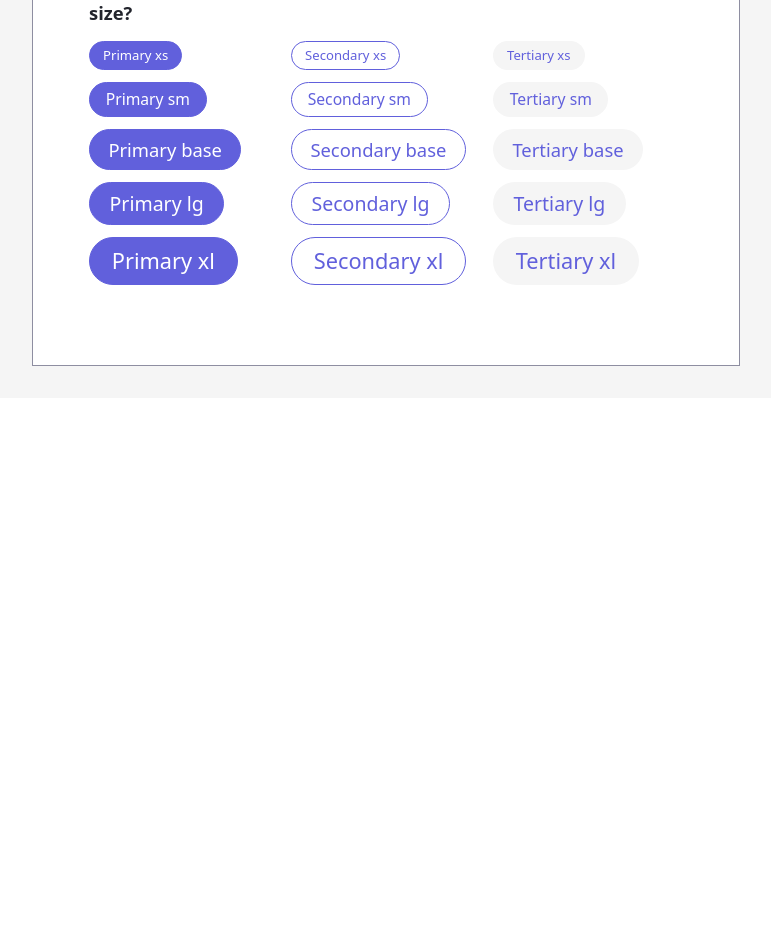
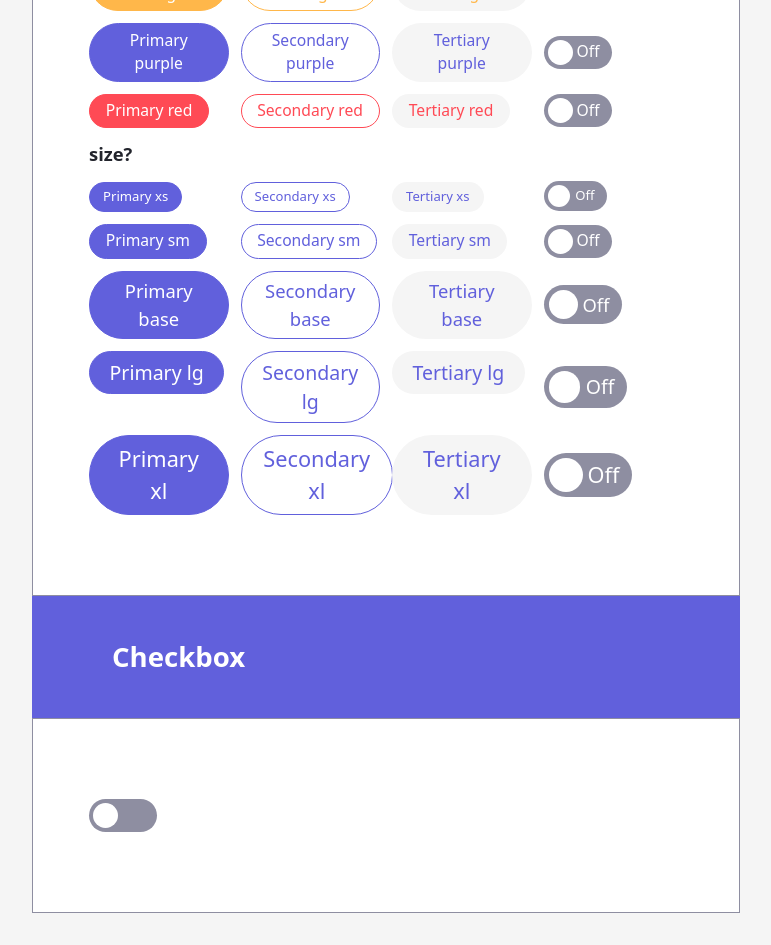
Before and after one commit to ratnov2/broker, a Next.js app: page /ui/buttons in a window 1280 px wide. Shown: the part 860-1805 px from the top of the page, without its empty margins (382-1153 px from the left). Before the commit the page ends 1258 px from the top, so only its background shows below. Built offline with nearby package versions, Linux system fonts and the light colour scheme; no server answers.

Commit message:
feat(checkbox)

```diff
--- a/app/components/ui/Buttons.tsx
+++ b/app/components/ui/Buttons.tsx
@@ -1,12 +1,13 @@
 /**
  * This is only for test purposes to show ui buttons
  */
-import { FC } from 'react'
+import { ChangeEventHandler, FC, useEffect, useState } from 'react'
 
 import Layout from '@/layout/Layout'
 
 import Button from '@/ui/button/Button'
 import { IButtonSize } from '@/ui/button/button.interface'
+import Field from '@/ui/field/Field'
 
 import { tailwindColorsType } from '@/utils/tailwindColors'
 
@@ -59,7 +60,7 @@ const Buttons: FC = () => {
 
 						<div className='font-bold'>color?</div>
 						{colors.map(color => (
-							<div className='grid grid-cols-3 gap-3' key={color}>
+							<div className='grid grid-cols-4 gap-3' key={color}>
 								<div>
 									<Button variant='primary' color={color}>
 										Primary {color}
@@ -75,12 +76,20 @@ const Buttons: FC = () => {
 										Tertiary {color}
 									</Button>
 								</div>
+								<div className='flex items-center'>
+									<Field
+										key={color}
+										type='checkbox'
+										color={color}
+										withText={true}
+									/>
+								</div>
 							</div>
 						))}
 
 						<div className='font-bold'>size?</div>
 						{sizes.map(size => (
-							<div className='grid grid-cols-3 gap-3' key={size}>
+							<div className='grid grid-cols-4 gap-3' key={size}>
 								<div>
 									<Button variant='primary' size={size}>
 										Primary {size}
@@ -96,8 +105,23 @@ const Buttons: FC = () => {
 										Tertiary {size}
 									</Button>
 								</div>
+								<div className='flex items-center'>
+									<Field
+										key={size}
+										type='checkbox'
+										dimension={size}
+										withText={true}
+									/>
+								</div>
 							</div>
 						))}
+					</div>
+					{/* checkbox */}
+					<h3 className='bg-purple text-2xl p-10 pl-20 text-white font-bold'>
+						Checkbox
+					</h3>
+					<div className='px-14 py-20 border border-gray bg-white flex flex-col flex-wrap gap-3'>
+						<Field type='checkbox' />
 					</div>
 				</div>
 			</div>
--- /dev/null
+++ b/app/components/ui/field/Field.module.scss
@@ -0,0 +1,186 @@
+@import 'app/assets/styles/_variables.scss';
+
+$xs: 45;
+$sm: 50;
+$base: 60;
+$lg: 65;
+$xl: 70;
+
+// $sizes: 45, 50, 60 65, 70;
+
+// @mixin m-sizes {
+//   @for $i from 1 through $columns {
+//   .col-#{$i} { width: $column-size * $i; }
+//   }
+// }
+
+@function size($base_width, $property: 0, $extra_width: 18, $extra_height: 8) {
+	$offset: 5;
+	@if $base_width <= 50 {
+		$offset: 4;
+	}
+	@if $property == 'parent' {
+		@return ($base_width + $extra_height) / 2 + $offset + px;
+	}
+	@if $property == 'child-dimension' {
+		@return ($base_width + $extra_height) / 2 - $offset + px;
+	}
+	@if $property == 'child-translate' {
+		@return ($base_width - $extra_height) / 2 + $extra_width - $offset + px;
+	}
+	@if $property == 'child-offset' {
+		@return $offset + px;
+	}
+	@if $property == 'left-text' {
+		@return $offset + 8 + px;
+	}
+	@if $property == 'right-text' {
+		@return $offset + 8 + px;
+	}
+
+	@return $base_width + $extra_width + px;
+}
+
+.On {
+	opacity: 0;
+	left: size($xs, 'left-text');
+}
+.Off {
+	opacity: 1;
+	right: size($xs, 'right-text');
+}
+
+// container
+.checkbox {
+	display: inline-block;
+	position: relative;
+
+	&.xs {
+		height: size($xs, 'parent');
+		width: size($xs);
+	}
+	&.sm {
+		height: size($sm, 'parent');
+		width: size($sm);
+	}
+	&.base {
+		height: size($base, 'parent');
+		width: size($base);
+	}
+	&.lg {
+		height: size($lg, 'parent');
+		width: size($lg);
+	}
+	&.xl {
+		height: size($xl, 'parent');
+		width: size($xl);
+	}
+
+	// needed to simulate new fake_input ( real input is hidden )
+	.fake_input {
+		background-color: $gray;
+		bottom: 0;
+		cursor: pointer;
+		left: 0;
+		position: absolute;
+		right: 0;
+		top: 0;
+		transition: 0.4s;
+		border-radius: 9999px;
+
+		&::before {
+			background-color: $white;
+			content: '';
+			position: absolute;
+			transition: 0.4s;
+			border-radius: 50%;
+		}
+
+		&.xs::before {
+			bottom: size($xs, 'child-offset');
+			height: size($xs, 'child-dimension');
+			left: size($xs, 'child-offset');
+			width: size($xs, 'child-dimension');
+		}
+		&.sm::before {
+			bottom: size($sm, 'child-offset');
+			height: size($sm, 'child-dimension');
+			left: size($sm, 'child-offset');
+			width: size($sm, 'child-dimension');
+		}
+		&.base::before {
+			bottom: size($base, 'child-offset');
+			height: size($base, 'child-dimension');
+			left: size($base, 'child-offset');
+			width: size($base, 'child-dimension');
+		}
+		&.lg::before {
+			bottom: size($lg, 'child-offset');
+			height: size($lg, 'child-dimension');
+			left: size($lg, 'child-offset');
+			width: size($lg, 'child-dimension');
+		}
+		&.xl::before {
+			bottom: size($xl, 'child-offset');
+			height: size($xl, 'child-dimension');
+			left: size($xl, 'child-offset');
+			width: size($xl, 'child-dimension');
+		}
+	}
+
+	input {
+		display: none;
+
+		&:checked {
+			// fake_input styles when input is checked
+			& + .fake_input {
+				& + .On {
+					opacity: 1;
+					& + .Off {
+						opacity: 0;
+					}
+				}
+				&.purple {
+					background-color: $purple;
+				}
+				&.orange {
+					background-color: $orange;
+				}
+				&.green {
+					background-color: $green;
+				}
+				&.black {
+					background-color: $black;
+				}
+				&.red {
+					background-color: $red;
+				}
+				&.gray {
+					background-color: $gray;
+				}
+				&.light-blue {
+					background-color: $light-blue;
+				}
+				&.light-gray {
+					background-color: $light-gray;
+				}
+
+				&.xs::before {
+					transform: translateX(size($xs, 'child-translate'));
+				}
+				&.sm::before {
+					transform: translateX(size($sm, 'child-translate'));
+				}
+				&.base::before {
+					transform: translateX(size($base, 'child-translate'));
+				}
+				&.lg::before {
+					transform: translateX(size($lg, 'child-translate'));
+				}
+				&.xl::before {
+					transform: translateX(size($xl, 'child-translate'));
+				}
+			}
+		}
+	}
+}
--- /dev/null
+++ b/app/components/ui/field/Field.tsx
@@ -0,0 +1,94 @@
+import cn from 'clsx'
+import { forwardRef } from 'react'
+
+import { IField } from '@/ui/field/field.interface'
+
+import styles from './Field.module.scss'
+
+const Field = forwardRef<HTMLInputElement, IField>(
+	(
+		{
+			// variant = 'primary',
+			type = 'text',
+			color = 'purple',
+			dimension = 'sm',
+			withText = false,
+			className,
+			style,
+			label,
+			error,
+			...rest
+		},
+		ref
+	) => {
+		const checkboxText = ['On', 'Off']
+		return (
+			<label
+				className={cn(
+					type === 'checkbox' &&
+						`${styles.checkbox} ${styles[dimension]}`
+				)}
+			>
+				<input type={type} ref={ref} {...rest} />
+				{type === 'checkbox' && (
+					<>
+						<div
+							className={cn(
+								styles.fake_input,
+								styles[color],
+								styles[dimension]
+							)}
+						/>
+						{withText &&
+							checkboxText.map(text => (
+								<div
+									className={cn(
+										'absolute top-1/2 text-white -translate-y-1/2 transition-all leading-none pointer-events-none',
+										{ 'text-xs': dimension === 'xs' },
+										{ 'text-sm': dimension === 'sm' },
+										{ 'text-base': dimension === 'base' },
+										{ 'text-lg': dimension === 'lg' },
+										{ 'text-xl': dimension === 'xl' },
+										styles[text]
+									)}
+									key={text}
+								>
+									{text}
+								</div>
+							))}
+					</>
+				)}
+			</label>
+		)
+	}
+)
+
+Field.displayName = 'Field'
+
+export default Field
+
+{
+	/*
+		<div className='pb-8 relative' style={style}>
+			<label className='flex flex-col gap-y-1'>
+				<span className='uppercase font-bold text-xs ml-1'>
+					{label}
+				</span>
+				<input
+					ref={ref}
+					type={type}
+					{...rest}
+					className={cn(
+						'outline-none py-2 px-4 border border-gray rounded',
+						className
+					)}
+				/>
+			</label>
+			{error && (
+				<div className='text-red absolute bottom-1 left-1 right-1 text-right text-xs'>
+					{error.message?.toString()}
+				</div>
+			)}
+		</div>
+	*/
+}
--- /dev/null
+++ b/app/components/ui/field/field.interface.ts
@@ -0,0 +1,19 @@
+import { InputHTMLAttributes } from 'react'
+import { FieldError, FieldErrorsImpl, Merge } from 'react-hook-form'
+
+import { IButtonSize } from '@/ui/button/button.interface'
+
+import { tailwindColorsType } from '@/utils/tailwindColors'
+
+export interface IFieldProps {
+	variant?: 'primary' | 'secondary' | 'tertiary'
+	color?: tailwindColorsType
+	dimension?: IButtonSize
+	withText?: boolean
+	label?: string
+	error?: FieldError | Merge<FieldError, FieldErrorsImpl<any>>
+}
+
+type TypeInputPropsField = InputHTMLAttributes<HTMLInputElement> & IFieldProps
+
+export interface IField extends TypeInputPropsField {}
```
